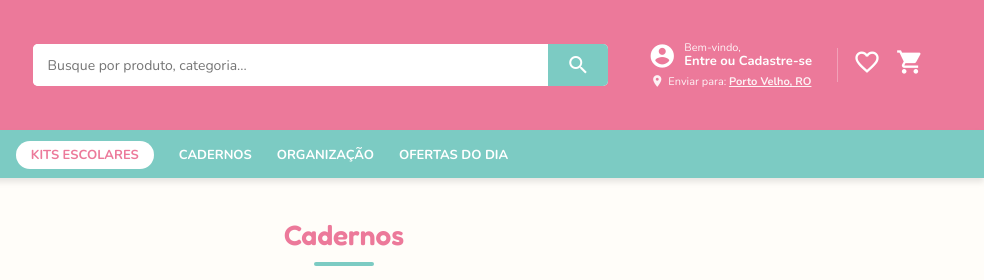
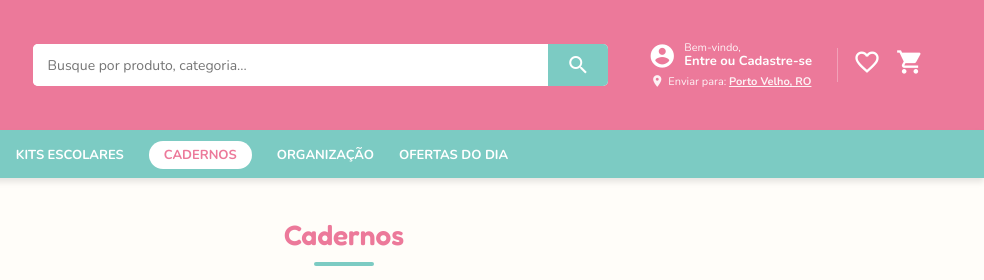
Before and after one commit to Vallkyos/Ype-Paper, a plain HTML site: page home/cadernos.html in a window 1280 px wide. Shown: the top 280 px of the page, 296-1280 px from the left. Drawn offline with nearby package versions, Linux system fonts and the light colour scheme.

Commit message:
Atualização da Nav Bar

```diff
--- a/home/cadernos.html
+++ b/home/cadernos.html
@@ -61,8 +61,8 @@
                 <span class="material-icons setinha">expand_more</span>
             </div>
             <ul class="menu-lista">
-                <li class="oferta-nav"><a href="../home/kits.html">Kits Escolares</a></li>
-                <li><a href="../home/cadernos.html">Cadernos</a></li>
+                <li><a href="../home/kits.html">Kits Escolares</a></li>
+                <li class="oferta-nav"><a href="../home/cadernos.html">Cadernos</a></li>
                 <li><a href="../home/organizacao.html">Organização</a></li>
                 <li><a href="../index.html">Ofertas do Dia</a></li>
             </ul>
```
